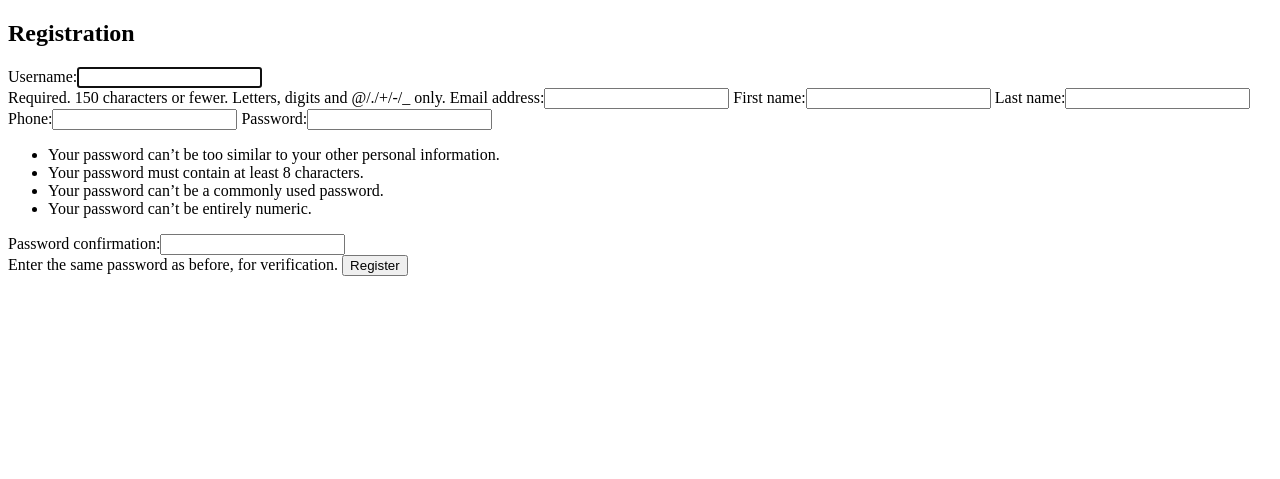
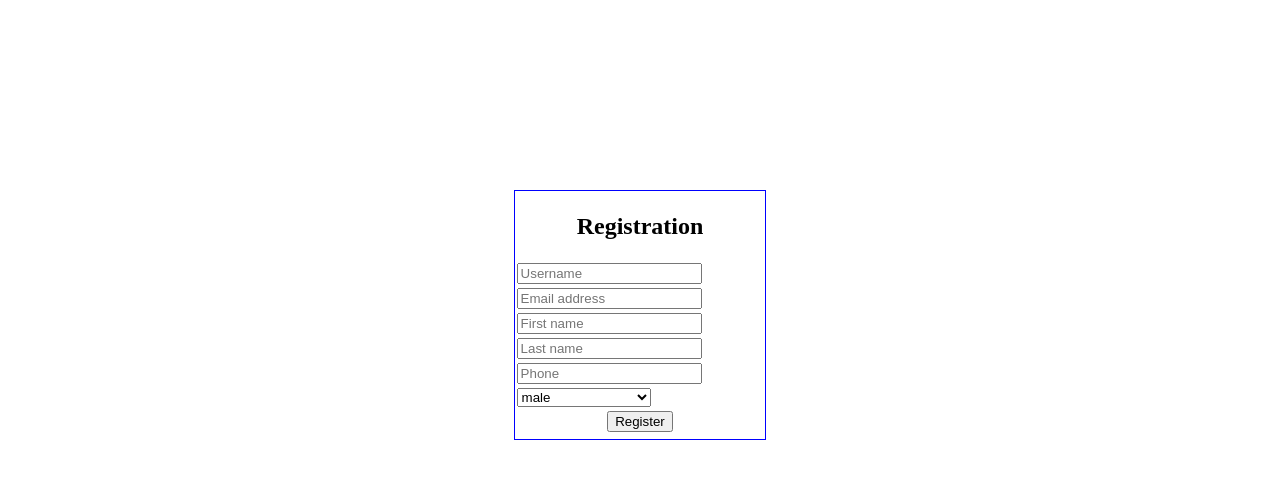
Before and after one commit to dcti77/booking, a Django app: page /users/registration in a window 1280 px wide. Shown: the top 479 px of the page. Run offline with Django 3.2, Linux system fonts and the light colour scheme.

Commit message:
translate and css

```diff
--- a/booking/booking/urls.py
+++ b/booking/booking/urls.py
@@ -21,9 +21,11 @@ urlpatterns = [
     path('admin/', admin.site.urls),
     path('hotels/', include('hotels.urls')),
     path('users/', include('users.urls')),
-    path('users/', include('django.contrib.auth.urls'))
+    path('users/', include('django.contrib.auth.urls')),
+    path('i18n/', include ('django.conf.urls.i18n'))
 ]
 urlpatterns += i18n_patterns(
     path('reservation/', include('reservation.urls')),
+    path('users/', include('users.urls')),
     prefix_default_language=False
 )
--- a/booking/users/backends.py
+++ b/booking/users/backends.py
@@ -1,4 +1,4 @@
-from django.conf import settings
+
 from django.contrib.auth.backends import BaseBackend
 from django.contrib.auth.models import User
 from django.db.models import Q
--- a/booking/users/forms.py
+++ b/booking/users/forms.py
@@ -1,12 +1,13 @@
 from django import forms
 from django.contrib.auth.forms import UserCreationForm
 from .models import User
+from django.utils.translation import gettext_lazy
 
 
 class CreateUserForm(UserCreationForm):
     class Meta:
         model = User
-        fields = ['username', 'email', 'first_name', 'last_name', 'phone']
+        fields = ['username', 'email', 'first_name', 'last_name', 'phone', 'sex']
 
 
 class UserProfileCreationForm(UserCreationForm):
@@ -16,5 +17,5 @@ class UserProfileCreationForm(UserCreationForm):
 
 
 class LoginForm(forms.Form):
-    username = forms.CharField(label='Username', max_length=30)
-    password = forms.CharField(label='Password', widget=forms.PasswordInput)
+    username = forms.CharField(label=gettext_lazy('Username'), max_length=30)
+    password = forms.CharField(label=gettext_lazy('Password'), widget=forms.PasswordInput)
--- a/booking/users/templates/users/password_reset_confirm.html
+++ b/booking/users/templates/users/password_reset_confirm.html
@@ -1,7 +1,7 @@
+{% load i18n %}
+<h3>{% trans 'Enter new password' %}</h3>
 
-<h3>Enter new password</h3>
-
-<p>Please enter your new password twice so we can verify you typed it in correctly.</p>
+<p>{% trans 'Please enter your new password twice so we can verify you typed it in correctly.' %}</p>
 
 <form method="post">
 
--- a/booking/users/templates/users/password_reset_form.html
+++ b/booking/users/templates/users/password_reset_form.html
@@ -1,6 +1,7 @@
-<h3>Password reset</h3>
+{% load i18n %}
+<h3>{% trans 'Password reset' %}</h3>
 
-<p>Forgotten your password? Enter your email address below, and we’ll email instructions for setting a new one.</p>
+<p>{% trans 'Forgotten your password? Enter your email address below, and we’ll email instructions for setting a new one.' %}</p>
 
 <form method="post">
 
--- a/booking/users/templates/users/registration.html
+++ b/booking/users/templates/users/registration.html
@@ -1,15 +1,58 @@
 <!DOCTYPE html>
 <html lang="en">
+{% load i18n %}
 <head>
     <meta charset="UTF-8">
-    <title>Registration</title>
+    <title>{% trans 'Registration' %}</title>
+    <style>
+        .bord {
+        border: 1.5px solid blue;
+        padding: 0px 0px 5px 0px;
+        margin: 15% 40%;
+        }
+        .center {
+        text-align: center;
+        padding: 2px;
+        }
+        .left {
+        text-align: left;
+        padding: 2px;
+    </style>
 </head>
 <body>
-    <h2>Registration</h2>
-    <form method="post" action="{% url 'registration' %}">
+    <div class ="bord">
+    <div class="center">
+    <h2>{% trans 'Registration' %}</h2>
+    </div>
+        <form method="post" action="{% url 'registration' %}">
         {% csrf_token %}
-        {{ form }}
-        <input type = "submit" value ="Register">
-    </form>
+        <div class="left">
+            <input type="text" name="username" placeholder="{{ form.username.label }}" required>
+        </div>
+        <div class="left">
+            <input type="email" name="email" placeholder="{{ form.email.label }}" required>
+        </div>
+        <div class="left">
+            <input type="text" name="first_name" placeholder="{{ form.first_name.label }}" required>
+        </div>
+        <div class="left">
+            <input type="text" name="last_name" placeholder="{{ form.last_name.label }}" required>
+        </div>
+        <div class="left">
+            <input type="text" name="phone" placeholder="{{ form.phone.label }}" required>
+        </div>
+        <div class="left">
+            <select>
+            <option disabled>Select your gender</option>
+            <option selected value="male">male</option>
+            <option value="female">female</option>
+        </select>
+        </div>
+<!--       {{ form }}-->
+        <div class="center">
+            <input type = "submit" value ='{% trans "Register" %}'>
+        </div>
+        </form>
+    </div>
 </body>
 </html>
--- a/booking/users/urls.py
+++ b/booking/users/urls.py
@@ -9,12 +9,14 @@ urlpatterns = [
     path('reset_password', auth_views.PasswordResetView.as_view(template_name='users/password_reset_form.html'),
          name='reset_password'),
 
-    path('reset_password_sent', auth_views.PasswordResetDoneView.as_view
-    (template_name='users/password_reset_done.html'), name='reset_password_done'),
+    path('reset_password_sent', auth_views.PasswordResetDoneView.as_view(template_name='users/password_reset_done.html')
+         , name='reset_password_done'),
 
-    path('reset/<uidb64>/<token>', auth_views.PasswordResetConfirmView.as_view
-    (template_name='users/password_reset_confirm.html'), name='password_reset_confirm'),
+    path('reset/<uidb64>/<token>', auth_views.PasswordResetConfirmView.as_view(template_name=
+                                                                               'users/password_reset_confirm.html'),
+         name='reset_password_confirm'),
 
-    path('reset_password_complete', auth_views.PasswordResetCompleteView.as_view
-    (template_name='users/password_reset_complete.html'), name='reset_password_complete')
+    path('reset_password_complete', auth_views.PasswordResetCompleteView.as_view(template_name=
+                                                                                 'users/password_reset_complete.html'),
+         name='reset_password_complete')
 ]
--- a/booking/users/views.py
+++ b/booking/users/views.py
@@ -4,7 +4,6 @@ from django.http import HttpResponse
 from .forms import LoginForm, CreateUserForm
 
 
-# Login
 def user_registration_view(request):
     if request.method == 'POST':
         form = CreateUserForm(request.POST)
```
Also changed, not shown: booking/users/templates/users/login.html (+33 -5 lines), booking/users/templates/users/password_reset_complete.html (+4 -3 lines), booking/users/templates/users/password_reset_done.html (+4 -3 lines).
